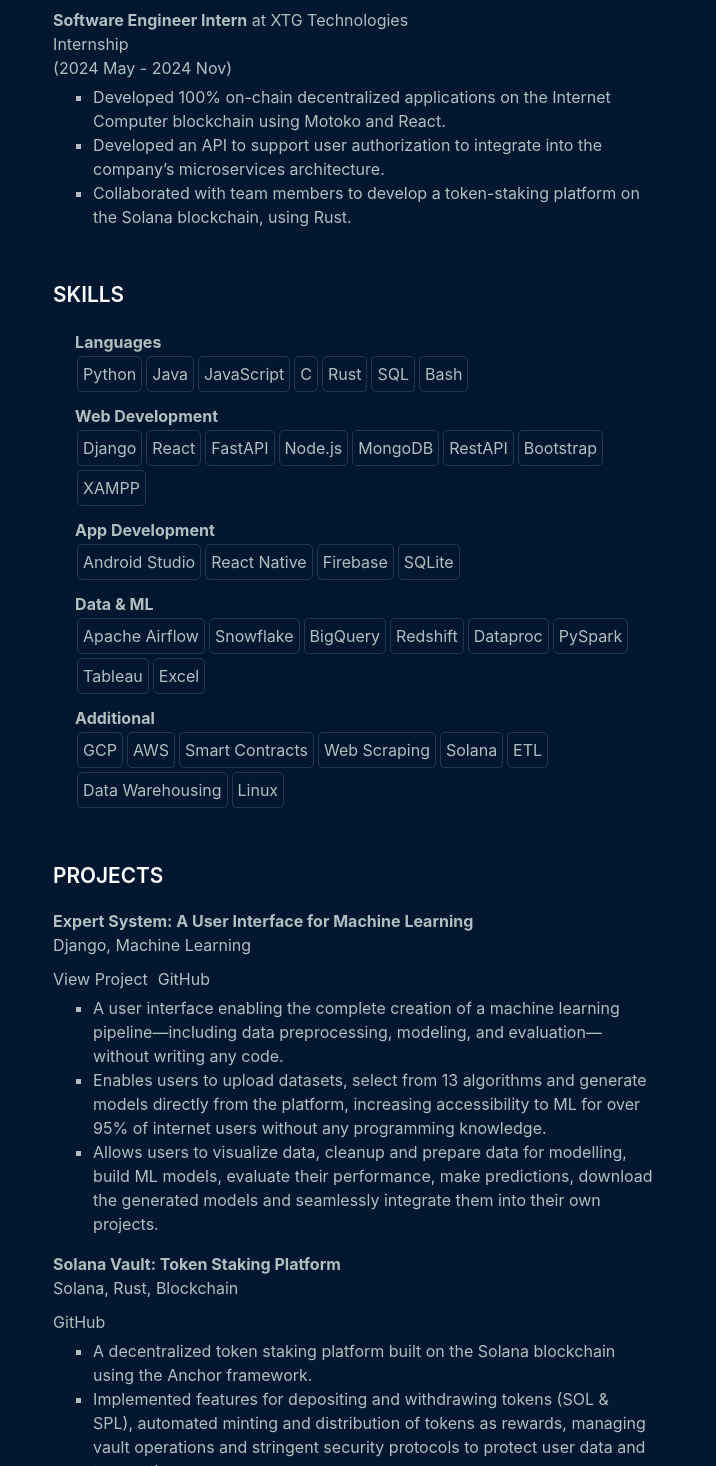
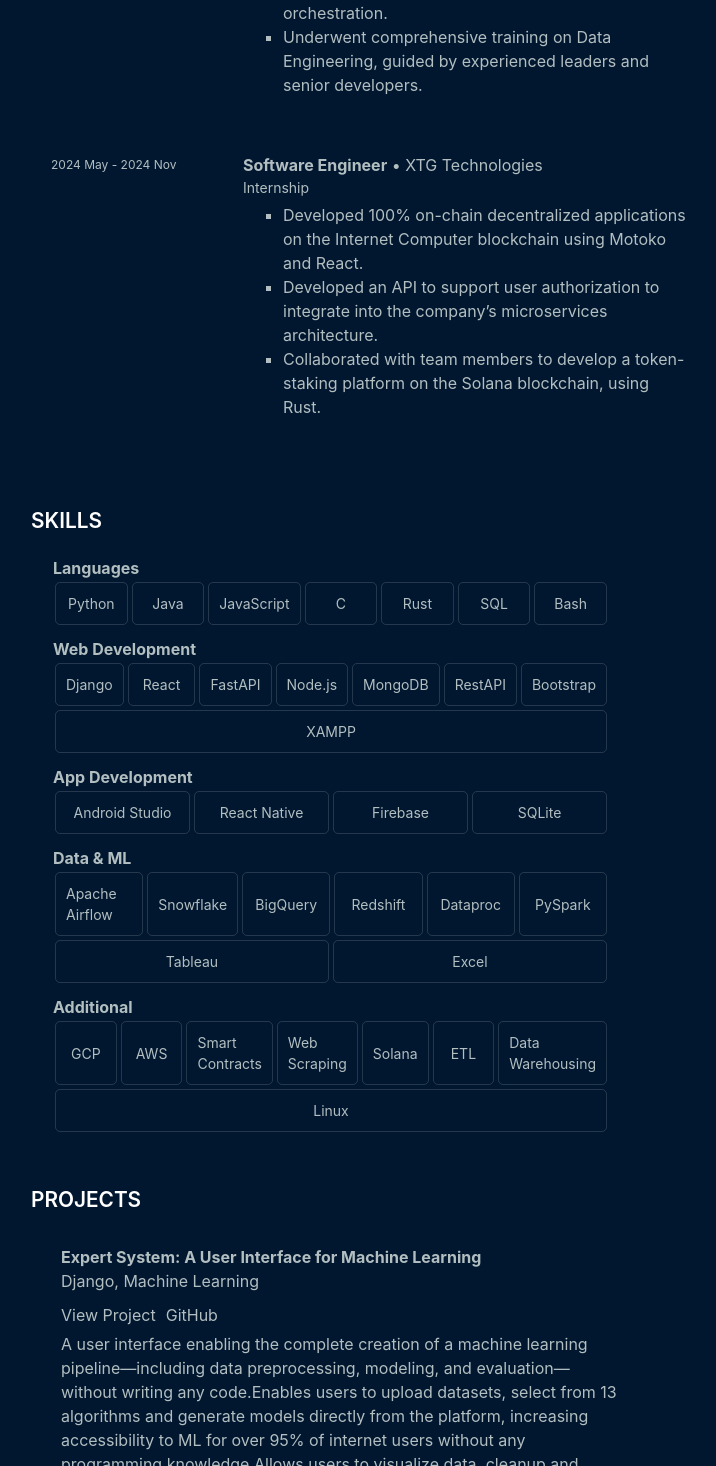
Before and after one commit to akshay-rajan/akshay-rajan.github.io, a React (Vite) app: page / in a window 1280 px wide. Shown: the part 1004-2470 px from the top of the page, without its empty margins (493-1209 px from the left). Built offline with nearby package versions, Linux system fonts and the light colour scheme.

Commit message:
Fix style for Education, Experience and Skills sections

```diff
--- a/src/components/ExperienceItem.tsx
+++ b/src/components/ExperienceItem.tsx
@@ -10,9 +10,14 @@ const ExperienceItem: React.FC<{
 }> = ({ title, company, year, description, role }) => {
   return (
     <div className="experience-item">
-      <strong>{title}</strong> at {company}
-      {role && <div>{role}</div>}
-      <div>({year})</div>
+      <div className="left">
+        <div>{year}</div>
+      </div>
+      <div className="right">
+        <div className="title">
+          <strong>{title}</strong> • {company}
+        </div>
+        {role && <div className="role">{role}</div>}
         {description &&
           <ul className="experience-description">
             {description.map((desc, index) =>
@@ -21,6 +26,7 @@ const ExperienceItem: React.FC<{
           </ul>
         }
       </div>
+    </div>
   );
 }
 
--- a/src/components/ProjectItem.tsx
+++ b/src/components/ProjectItem.tsx
@@ -18,11 +18,11 @@ const ProjectItem: React.FC<{
         {github && <a href={github} target="_blank" rel="noopener noreferrer">GitHub</a>}
       </div>
       {description &&
-        <ul className="project-description">
+        <div className="project-description">
           {description.map((desc, index) =>
-            <li key={index}>{desc}</li>
+            <span key={index}>{desc}</span>
           )}
-        </ul>
+        </div>
       }
     </div>
   );
--- a/src/config.json
+++ b/src/config.json
@@ -31,15 +31,15 @@
   ],
   "experience": [
     {
-      "title": "Software Engineer",
+      "title": "Software Developer",
       "company": "Quantiphi",
       "year": "2025 July - Present",
       "description": [
-        "Developing web applications using Python."
+        "Building APIs using Python."
       ]
     },
     {
-      "title": "Software Engineer",
+      "title": "Software Developer, Data Engineering",
       "role": "Internship",
       "company": "Quantiphi",
       "year": "2025 Jan - 2025 June",
@@ -50,7 +50,7 @@
       ]
     },
     {
-      "title": "Software Engineer Intern",
+      "title": "Software Engineer",
       "role": "Internship",
       "company": "XTG Technologies",
       "year": "2024 May - 2024 Nov",
--- a/src/styles/_education.scss
+++ b/src/styles/_education.scss
@@ -13,6 +13,7 @@
     .left {
       width: 30%;
       font-size: 12px;
+
       div {
         height: 100%;
         line-height: 2;
--- a/src/styles/_experience.scss
+++ b/src/styles/_experience.scss
@@ -1,6 +1,61 @@
 @use "variables" as *;
 
-.experience-description {
-  margin-top: 5px;
-  max-width: 35em;
+.experience-item {
+  display: flex;
+  max-width: 50vw;
+  padding: 20px;
+
+  .left {
+    width: 30%;
+    font-size: 12px;
+
+    div {
+      height: 100%;
+      line-height: 2;
+      vertical-align: bottom;
+    }
+  }
+
+  .right {
+    width: 70%;
+
+    .role {
+      color: $secondary-color;
+      font-size: 14px;
+    }
+    .experience-description {
+      margin-top: 5px;
+      max-width: 35em;
+    }
+  }
+
 }
+
+.experience-item:hover {
+  background-color: $hover-background;
+  transition: 0.1s ease-in;
+  border-radius: 5px;
+
+  .title {
+    color: $highlight-color;
+    transition: all 0.2s ease-in-out;
+  }
+}
+
+
+@media screen and (max-width: 1080px) {
+  .experience-item {
+    flex-direction: column;
+    max-width: 100%;
+
+    .left {
+      width: auto;
+      margin-bottom: 10px;
+    }
+
+    .right {
+      width: auto;
+    }
+  }
+
+}
--- a/src/styles/_projects.scss
+++ b/src/styles/_projects.scss
@@ -1,14 +1,20 @@
 @use "variables" as *;
+
+.project-item {
+  margin: 20px;
+  padding: 10px;
+  border-radius: 5px;
 
   .project-links {
     margin-top: 10px;
+
+    a {
+      margin-right: 10px;
     }
-
-.project-links a {
-  margin-right: 10px;
   }
 
   .project-description {
     margin-top: 5px;
     max-width: 35em;
   }
+}
--- a/src/styles/_skills.scss
+++ b/src/styles/_skills.scss
@@ -20,12 +20,29 @@
 
 .skill-list {
   display: flex;
+  justify-content: space-between;
   flex-wrap: wrap;
+  flex-basis: 100%;
+
+  .skill-item {
+    border: 0.5px solid $skill-border;
+    margin: 2px;
+    border-radius: 5px;
+    padding: 10px;
+    font-size: 14px;
+    flex: 1;
+    display: flex;
+    justify-content: center;
+    align-items: center;
+  }
+
+  .skill-item:hover {
+    width: 100%;
+    background-color: $hover-background;
+    transition: 0.1s ease-in;
+    border: 0.5px solid transparent;
+    border-radius: 5px;
+    color: $highlight-color;
+  }
+
 }
-
-.skill-item {
-  border: 0.5px solid $skill-border;
-  margin: 2px;
-  border-radius: 5px;
-  padding: 5px;
-}
```
Lines whose indentation alone changed are shown as unchanged.
